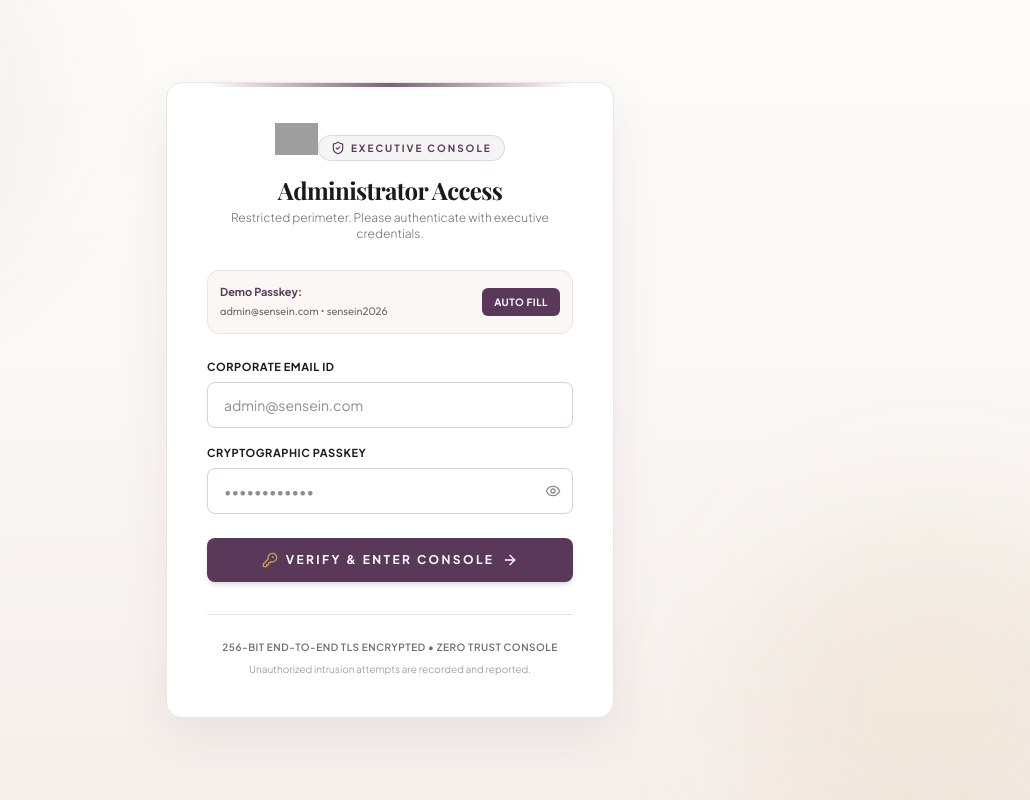
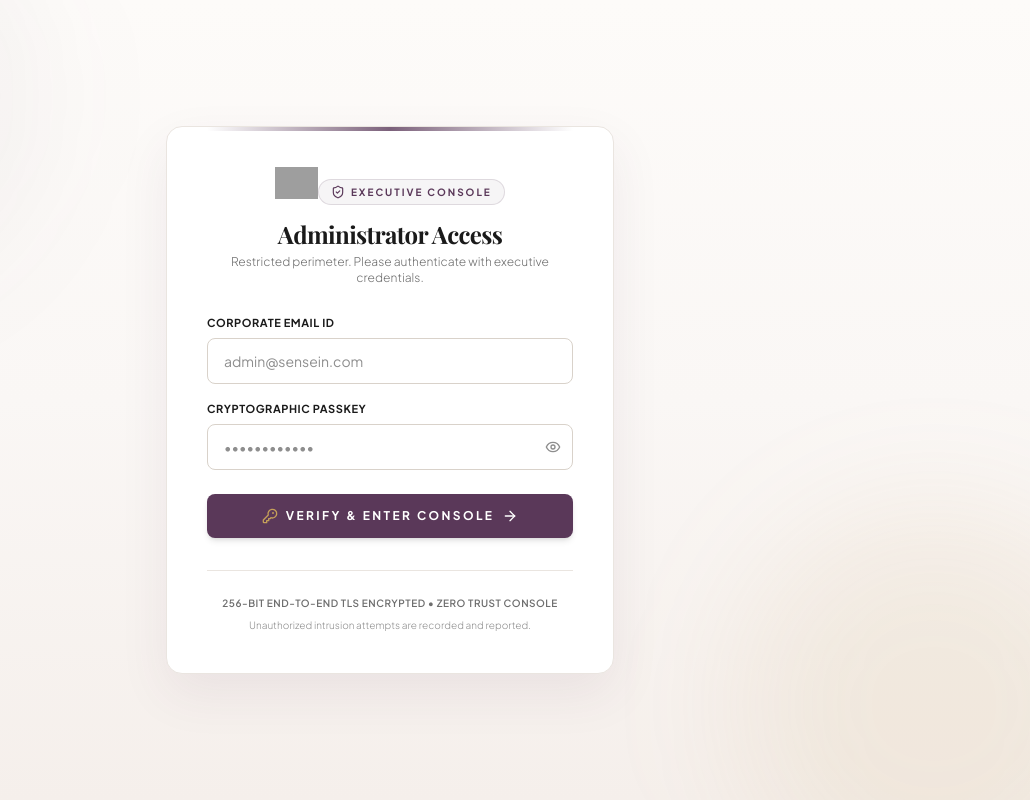
Before and after one commit to HarshalMangukiya/sensein1.1, a Next.js app in the folder frontend/: page /admin in a window 1280 px wide. Shown: the whole page, without its empty margins (250-1280 px from the left). Built offline with nearby package versions, Linux system fonts and the light colour scheme; no server answers; grey boxes are pictures that could not be loaded; a web font is replaced by a local one.

Commit message:
Remove demo passkey and auto fill button from admin login

```diff
--- a/frontend/components/admin/admin-login.tsx
+++ b/frontend/components/admin/admin-login.tsx
@@ -1,7 +1,7 @@
 'use client';
 
 import React, { useState } from 'react';
-import { ShieldCheck, Lock, Eye, EyeOff, KeyRound, ArrowRight, AlertCircle, Sparkles } from 'lucide-react';
+import { ShieldCheck, Eye, EyeOff, KeyRound, ArrowRight, AlertCircle } from 'lucide-react';
 import { useAdminStore } from '@/store/admin-store';
 import { BrandLogo } from '@/components/brand-logo';
 
@@ -28,12 +28,6 @@ export function AdminLogin() {
     } finally {
       setLoading(false);
     }
-  };
-
-  const fillDemoCredentials = () => {
-    setEmail('admin@sensein.com');
-    setPassword('sensein2026');
-    setError(null);
   };
 
   return (
@@ -73,21 +67,6 @@ export function AdminLogin() {
           <p className="text-xs text-charcoal-muted mt-1 font-light">
             Restricted perimeter. Please authenticate with executive credentials.
           </p>
-        </div>
-
-        {/* Quick Demo Credentials Pill */}
-        <div className="mb-6 p-3 bg-[#FAF7F5] border border-border rounded-xl flex items-center justify-between gap-3">
-          <div className="text-[11px] text-charcoal">
-            <span className="text-plum font-bold">Demo Passkey:</span>
-            <div className="font-mono text-[11px] text-charcoal-muted mt-0.5">admin@sensein.com • sensein2026</div>
-          </div>
-          <button
-            type="button"
-            onClick={fillDemoCredentials}
-            className="px-3 py-1.5 bg-plum hover:bg-plum-hover text-white text-[10px] font-bold uppercase tracking-wider rounded-md transition-all shadow-xs flex-shrink-0"
-          >
-            Auto Fill
-          </button>
         </div>
 
         {/* Error Alert */}
```
